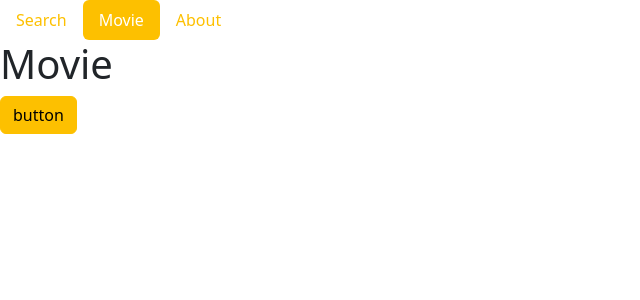
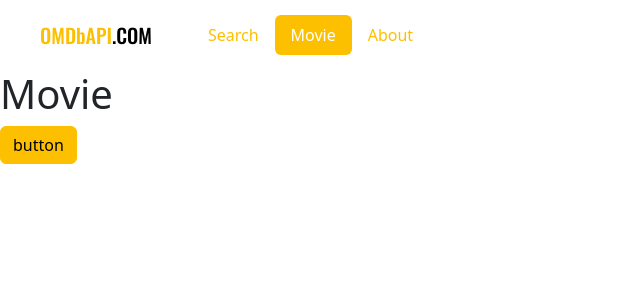
Before and after one commit to suhyun96/search_movie, a Vue app in the folder vue3-movie-app/: page /#/movie in a window 1280 px wide. Shown: the top 300 px of the page, without its empty margins (0-640 px from the left). Built offline with nearby package versions, Linux system fonts and the light colour scheme.

Commit message:
Header - Logo , google fonts
- google fonts 적용
- Logo 컴포넌트 작성
- 스타일 적용

```diff
--- a/vue3-movie-app/index.html
+++ b/vue3-movie-app/index.html
@@ -1,13 +1,29 @@
 <!DOCTYPE html>
 <html lang="ko">
+
 <head>
   <meta charset="UTF-8">
   <meta http-equiv="X-UA-Compatible" content="IE=edge">
   <meta name="viewport" content="width=device-width, initial-scale=1.0">
   <title>Webpack project!</title>
   <link rel="stylesheet" href="https://cdn.jsdelivr.net/npm/reset-css@5.0.1/reset.min.css">
+  <!-- 구글 폰트 추가-->
+  <link rel="preconnect" href="https://fonts.googleapis.com">
+  <link rel="preconnect" href="https://fonts.gstatic.com" crossorigin>
+  <link href="https://fonts.googleapis.com/css2?family=Oswald:wght@500&family=Roboto:wght@400;700&display=swap"
+    rel="stylesheet">
+
+  <!-- 기본적인 폰트는 roboto 없으면 snas-serif -->
+  <style>
+    body {
+      line-height: 1.4;
+      font-family: "Roboto", sans-serif;
+    }
+  </style>
 </head>
+
 <body>
   <div id="app"></div>
 </body>
+
 </html>
--- a/vue3-movie-app/src/components/Header.vue
+++ b/vue3-movie-app/src/components/Header.vue
@@ -1,5 +1,6 @@
 <template lang="">
     <header>
+      <Logo/>
       <!-- nav-pills클래스 사용해서 active클래스 있으면 그거 스타일 적용 -->
       <div class="nav nav-pills">
         <div class="nav-item" v-for="nav in navigations" :key="nav.name">
@@ -12,7 +13,10 @@
       </div>
     </header>
 </template>
+
 <script>
+import Logo from './Logo.vue';
+
 export default {
   data() {
     return {
@@ -31,9 +35,24 @@
         }
       ]
     }
+  },
+  components: {
+    Logo,
   }
 }
 </script>
-<style lang="">
+<style lang="scss" scoped>
+header {
+  height: 70px;
+  padding: 0 40px;
+  // 수평정렬
+  display: flex;
+  // 아이템들 가운데 정렬
+  align-items: center;
 
+  // header 클래스 안에 있는 Logo클래스만 적용
+  .logo {
+    margin-right: 40px;
+  }
+}
 </style>
--- /dev/null
+++ b/vue3-movie-app/src/components/Logo.vue
@@ -0,0 +1,32 @@
+<template lang="">
+  <router-link to="/" class="logo">
+    <span>OMDbAPI</span>.COM
+  </router-link>
+</template>
+
+<script>
+export default {
+
+}
+</script>
+<style lang="scss" scoped>
+//scss에서 정의된 값들을 스타일에 적용 $black
+//@import "../../node_modules/bootstrap/scss/variables"; 여기에 정의된 거를 가져와서 여기서 사용
+@import "../scss/main.scss";
+
+.logo {
+  font-family: "Oswald", "sans-serif";
+  font-size: 20px;
+  color: $black;
+  text-decoration: none;
+
+  //가상 명시자
+  &:hover {
+    color: $black;
+  }
+
+  span {
+    color: $primary;
+  }
+}
+</style>
```
